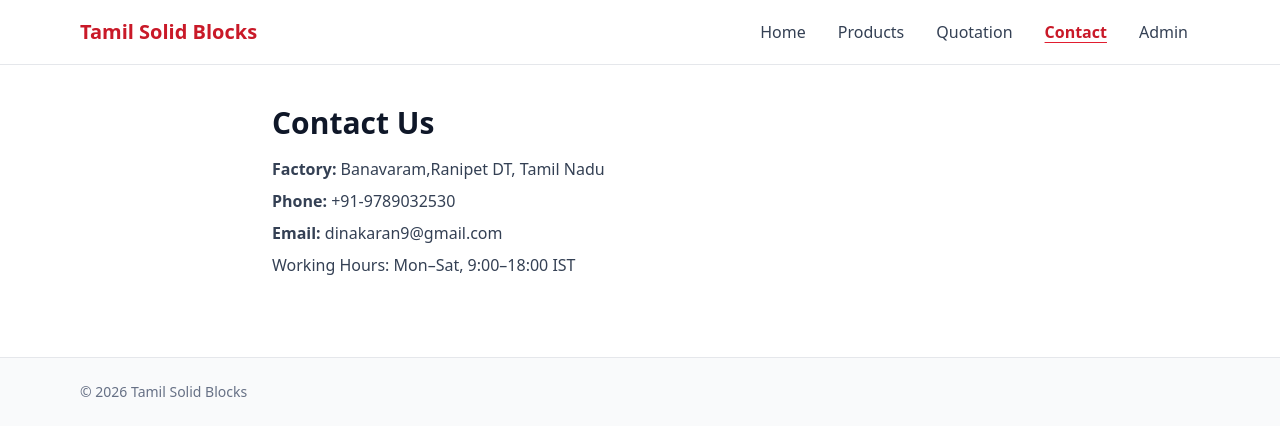
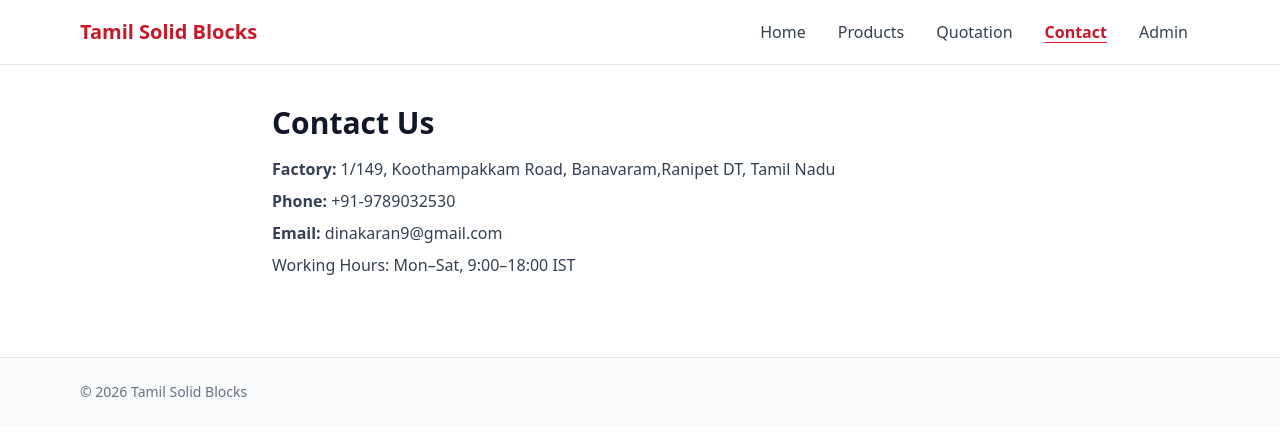
Before and after one commit to dinakaran9/tsb-website, a React (Vite) app: page /contact in a window 1280 px wide. Shown: the top 436 px of the page. Built offline with nearby package versions, Linux system fonts and the light colour scheme.

Commit message:
Add build step

```diff
--- a/src/pages/Contact.jsx
+++ b/src/pages/Contact.jsx
@@ -4,7 +4,7 @@ export default function Contact(){
     <section className="section max-w-3xl p-4">
       <h1 className="text-3xl font-bold mb-4 text-brand-gray-900">Contact Us</h1>
       <div className="grid gap-2 text-brand-gray-700">
-        <p><strong>Factory:</strong> Banavaram,Ranipet DT, Tamil Nadu</p>
+        <p><strong>Factory:</strong> 1/149, Koothampakkam Road, Banavaram,Ranipet DT, Tamil Nadu</p>
         <p><strong>Phone:</strong> +91-9789032530</p>
         <p><strong>Email:</strong> dinakaran9@gmail.com</p>
         <p>Working Hours: Mon–Sat, 9:00–18:00 IST</p>
```
